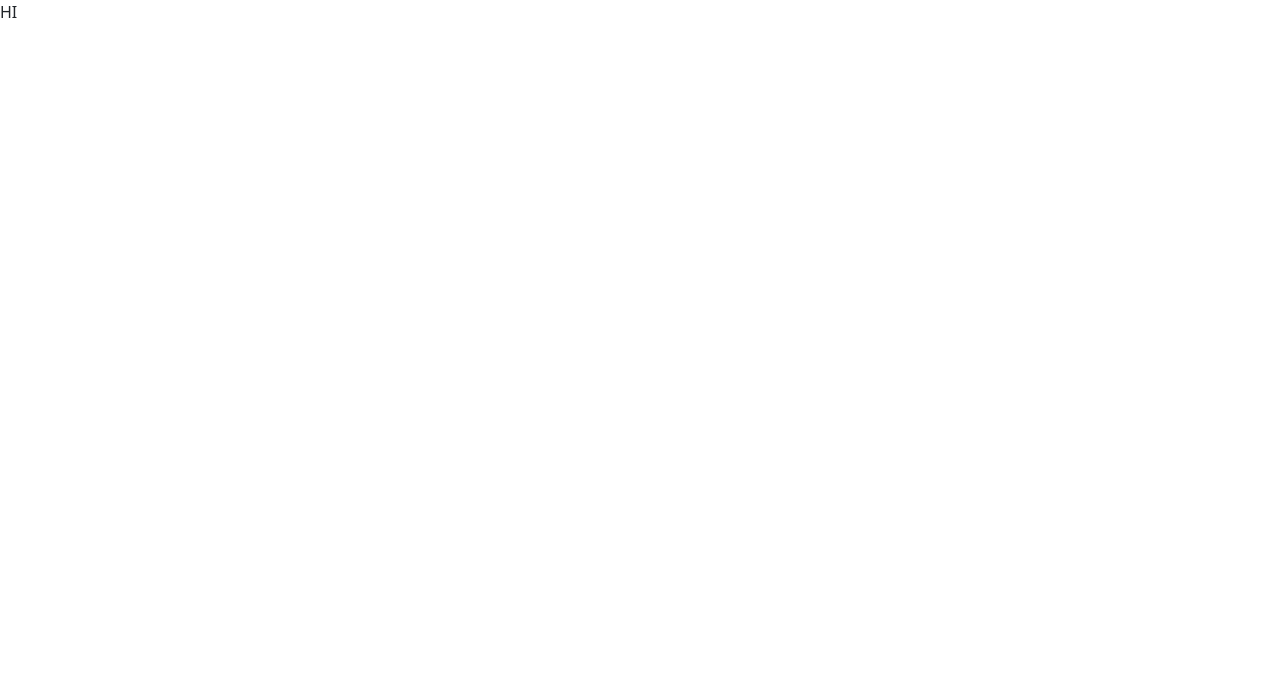
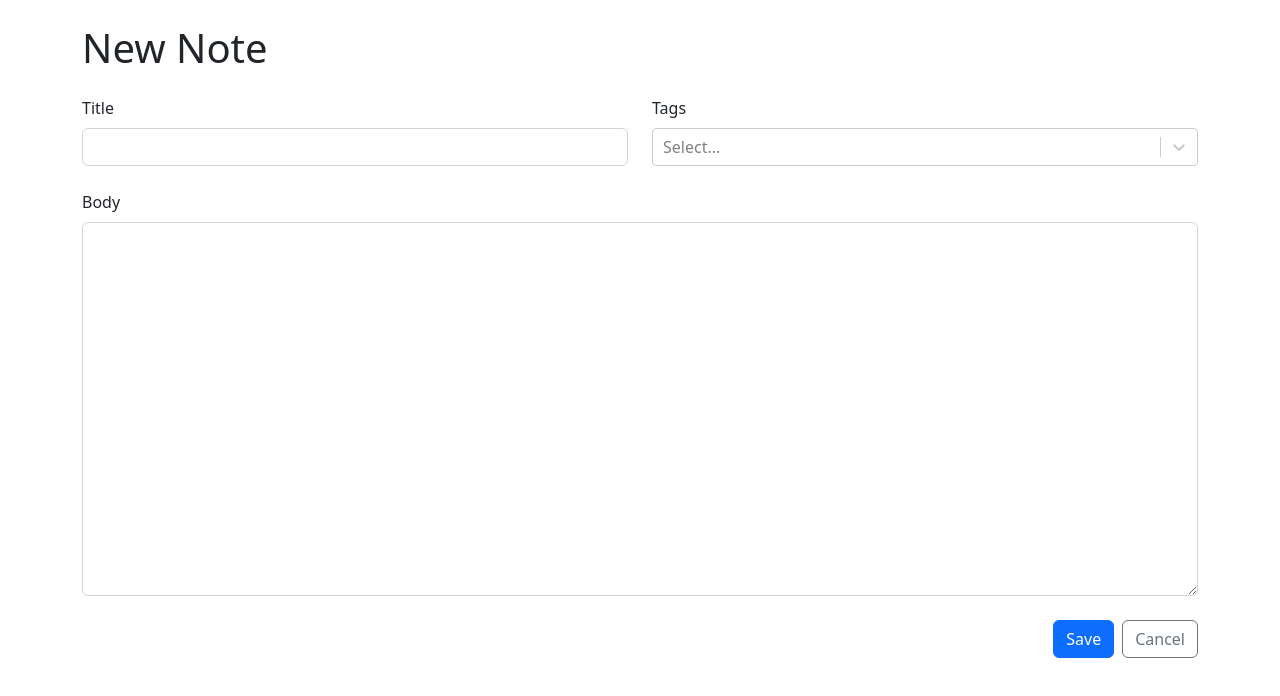
Before and after one commit to Mrityunjay-Palled/React-Typescript, a React (Vite) app: page /new in a window 1280 px wide. Shown: the top 696 px of the page. Built offline with nearby package versions, Linux system fonts and the light colour scheme.

Commit message:
installed basic library and added basic boilerplate component

```diff
--- a/package.json
+++ b/package.json
@@ -13,7 +13,8 @@
     "react": "^18.2.0",
     "react-bootstrap": "^2.7.1",
     "react-dom": "^18.2.0",
-    "react-router-dom": "^6.8.1"
+    "react-router-dom": "^6.8.1",
+    "react-select": "^5.7.0"
   },
   "devDependencies": {
     "@types/react": "^18.0.24",
--- a/src/App.tsx
+++ b/src/App.tsx
@@ -1,8 +1,21 @@
 import "bootstrap/dist/css/bootstrap.min.css"
+import { Container } from "react-bootstrap"
+import  {Routes,Route,Navigate} from "react-router-dom"
+import { NewNote } from "./NewNote"
 
 const App = () => {
   return (
-    <div>HI</div>
+    <Container className="my-4">
+    <Routes>
+      <Route path="/" element={<h1>Home</h1>}/>
+      <Route path="/new" element={<NewNote/>}/>
+      <Route path="/:id">
+        <Route index element={<h1>Show Path</h1>}/>
+        <Route path="edit" element={<h1>Edit</h1>}/>
+      </Route>
+      <Route path="*" element={<Navigate to="/"/>}/>
+    </Routes>
+    </Container>
   )
 }
 
--- /dev/null
+++ b/src/NewNote.tsx
@@ -0,0 +1,9 @@
+import { NoteForm } from "./NoteForm"
+export function NewNote(){
+    return (
+        <>
+         <h1 className="mb-4">New Note</h1>
+         <NoteForm/>
+        </>
+    )
+}
--- /dev/null
+++ b/src/NoteForm.tsx
@@ -0,0 +1,38 @@
+import { Button, Col, Form, Row, Stack } from "react-bootstrap";
+import { Link } from "react-router-dom";
+import CreatableReactSelect from "react-select/creatable";
+
+export function NoteForm() {
+  return (
+    <Form>
+      <Stack gap={4}>
+        <Row>
+          <Col>
+            <Form.Group controlId="title">
+              <Form.Label>Title</Form.Label>
+              <Form.Control required />
+            </Form.Group>
+          </Col>
+          <Col>
+            <Form.Group controlId="tags">
+              <Form.Label>Tags</Form.Label>
+              <CreatableReactSelect isMulti />
+            </Form.Group>
+          </Col>
+        </Row>
+        <Row>
+          <Form.Group controlId="markdown">
+            <Form.Label>Body</Form.Label>
+            <Form.Control required as="textarea" rows={15} />
+          </Form.Group>
+        </Row>
+        <Stack direction="horizontal" gap={2} className="justify-content-end">
+          <Button type="submit" variant="primary">Save</Button>
+          <Link to="..">
+          <Button type="button" variant="outline-secondary">Cancel</Button>
+          </Link>
+        </Stack>
+      </Stack>
+    </Form>
+  );
+}
--- a/src/main.tsx
+++ b/src/main.tsx
@@ -1,10 +1,13 @@
 import React from 'react'
 import ReactDOM from 'react-dom/client'
+import { BrowserRouter } from 'react-router-dom'
 import App from './App'
 
 
 ReactDOM.createRoot(document.getElementById('root') as HTMLElement).render(
   <React.StrictMode>
+    <BrowserRouter>
     <App />
+    </BrowserRouter>
   </React.StrictMode>
 )
```
Also changed, not shown: 1 other file (tests, documents, lock files or other folders).
